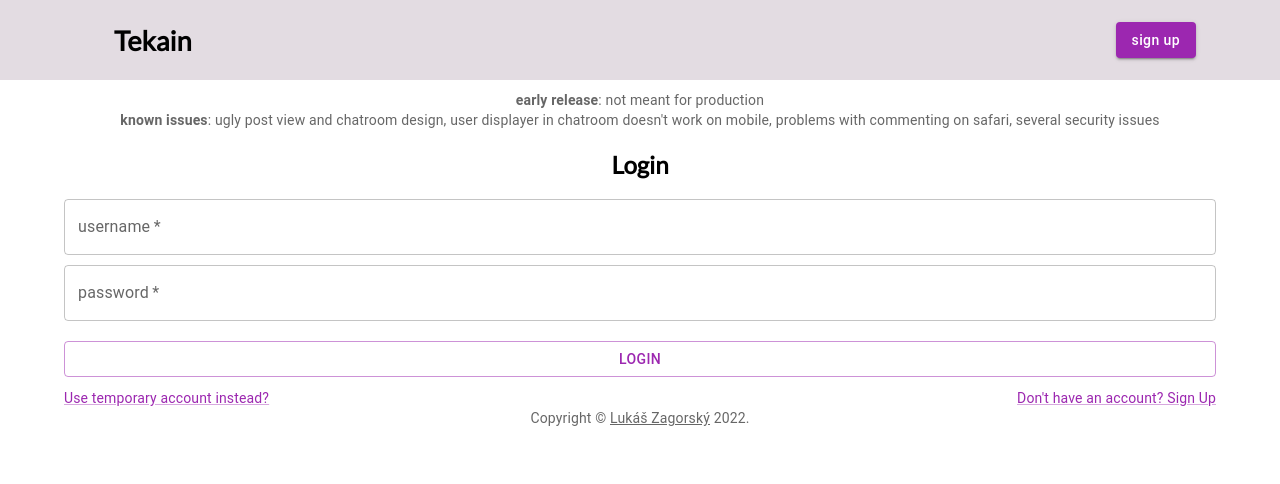
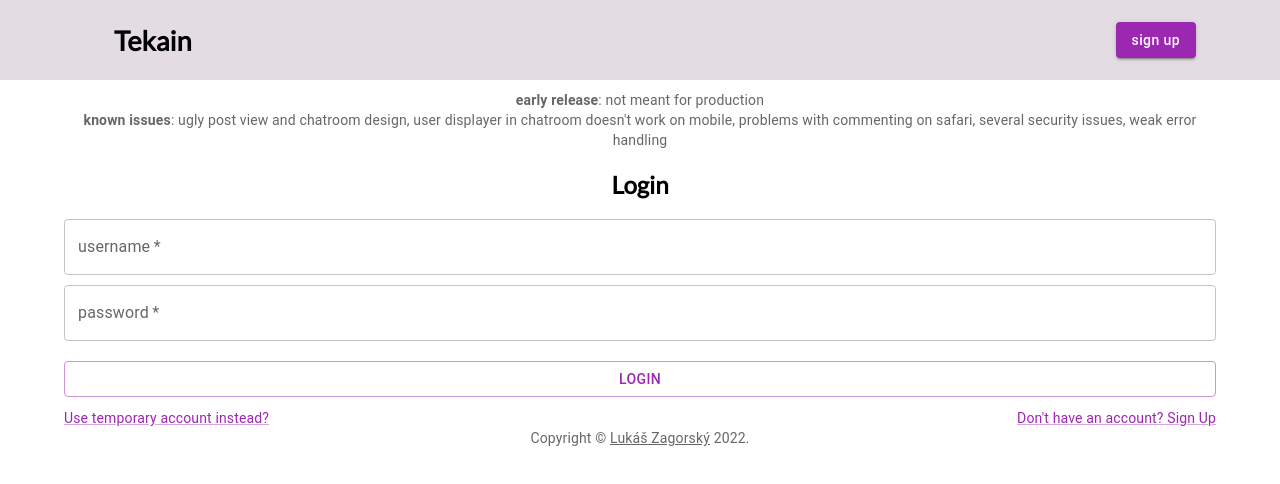
Before and after one commit to asiLukas/Tekain-frontend, a React (Create React App) app: page /login in a window 1280 px wide. Shown: the top 484 px of the page. Built offline with nearby package versions, Linux system fonts and the light colour scheme.

Commit message:
1.0.2-msg

```diff
--- a/src/App.js
+++ b/src/App.js
@@ -35,7 +35,7 @@ function App() {
         <Container maxWidth='lg' style={{marginTop: '10px'}}>
         <Typography variant="body2" color="text.secondary" align="center" >
           <b>early release</b>: not meant for production<br/>
-          <b>known issues</b>: ugly post view and chatroom design, user displayer in chatroom doesn't work on mobile, problems with commenting on safari, several security issues
+          <b>known issues</b>: ugly post view and chatroom design, user displayer in chatroom doesn't work on mobile, problems with commenting on safari, several security issues, weak error handling<br/>
         </Typography>
         {
           !user ?
```
